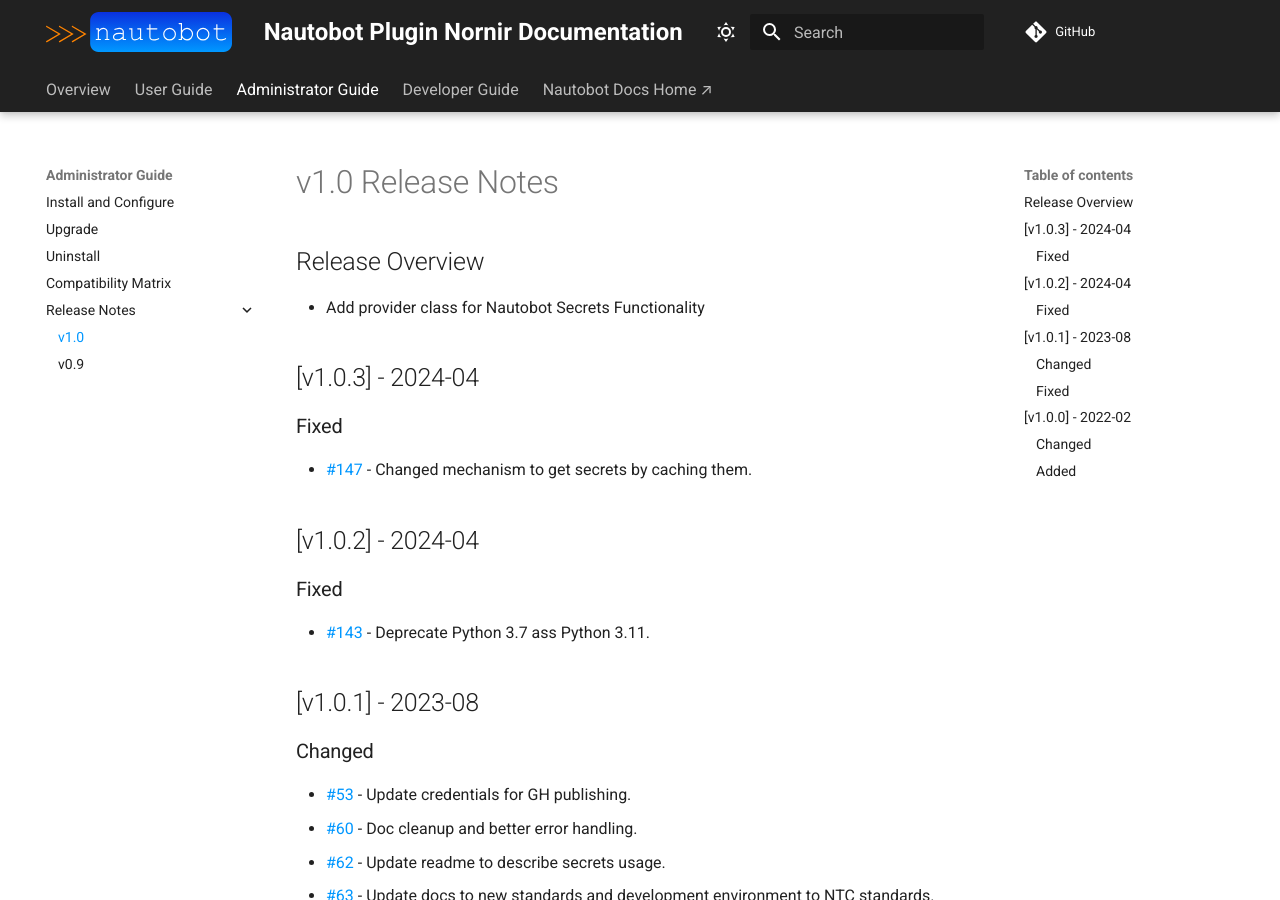
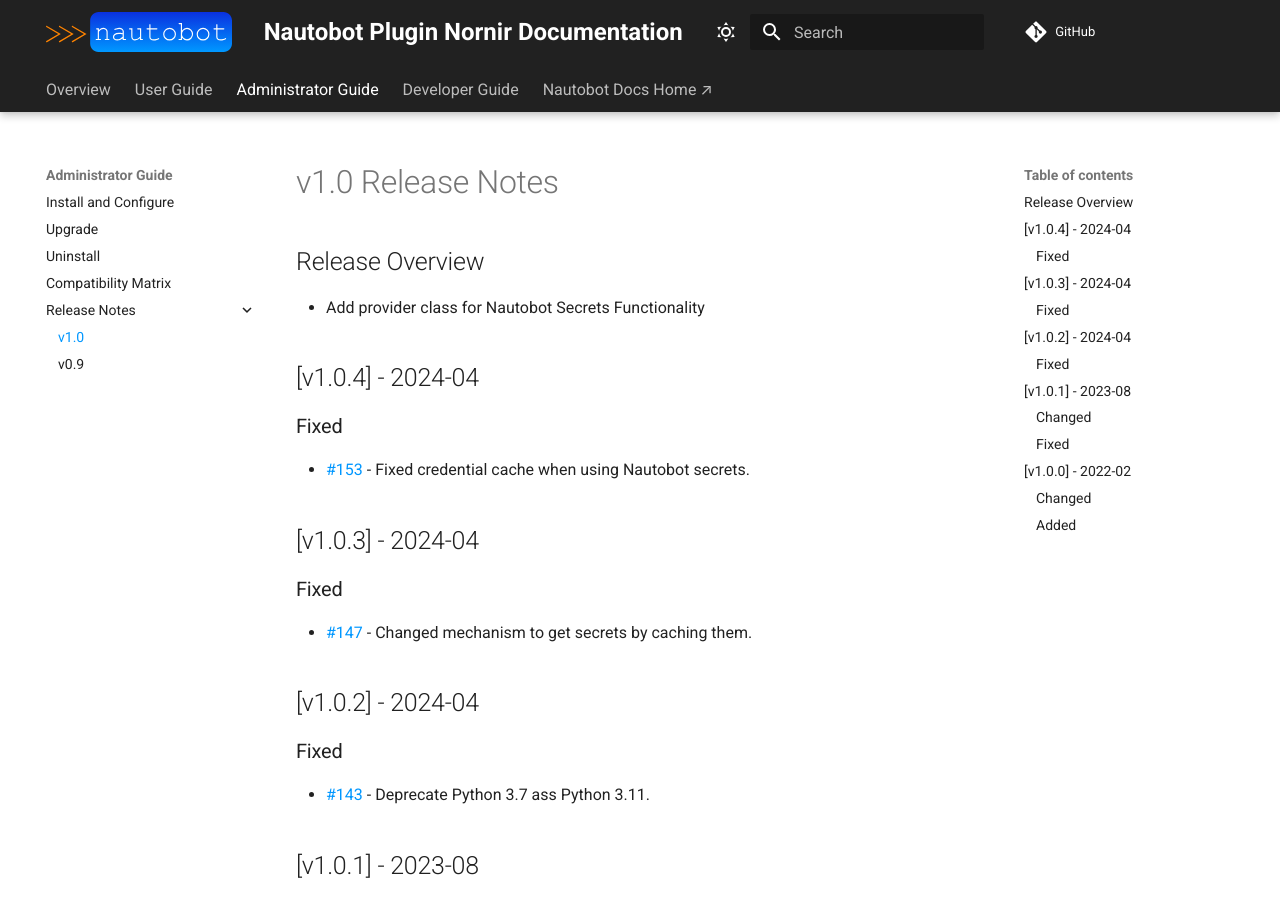
Before and after one commit to nautobot/nautobot-app-nornir, an MkDocs documentation site: the page built from docs/admin/release_notes/version_1.0.md, in a window 1280 px wide and 900 px high. Built offline with MkDocs 1.6.1 and Material for MkDocs 9.7.7, drawn with Linux system fonts in a browser that asks for light colours; comment, search, counter and statistics services are not loaded.

Commit message:
Prep v1.0.4

```diff
--- a/docs/admin/release_notes/version_1.0.md
+++ b/docs/admin/release_notes/version_1.0.md
@@ -4,6 +4,13 @@
 ## Release Overview
 
 - Add provider class for Nautobot Secrets Functionality
+
+
+## [v1.0.4] - 2024-04
+
+### Fixed
+
+- [#153](https://github.com/nautobot/nautobot-plugin-nornir/issues/153) - Fixed credential cache when using Nautobot secrets.
 
 
 ## [v1.0.3] - 2024-04
--- a/pyproject.toml
+++ b/pyproject.toml
@@ -1,6 +1,6 @@
 [tool.poetry]
 name = "nautobot-plugin-nornir"
-version = "1.0.3"
+version = "1.0.4"
 description = "Nautobot Nornir plugin."
 authors = ["Network to Code, LLC <info@networktocode.com>"]
 license = "Apache-2.0"
```
